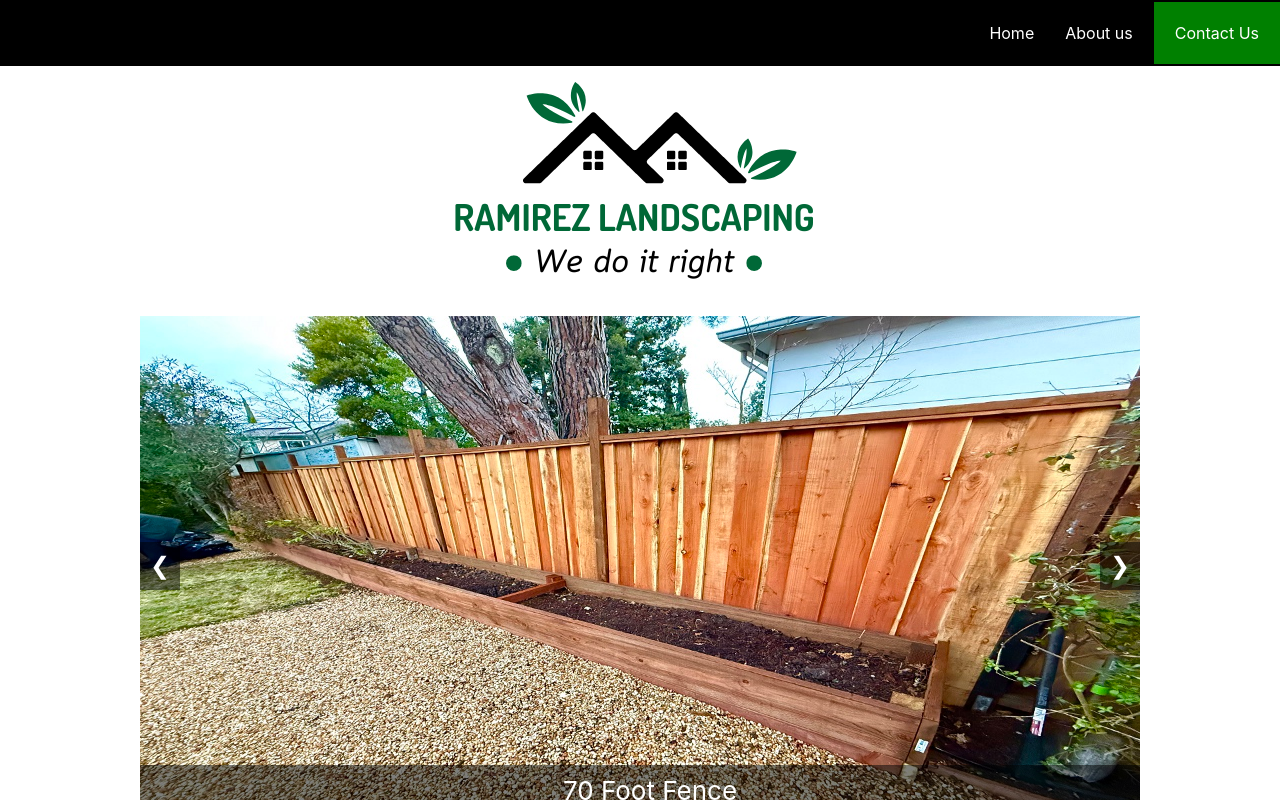
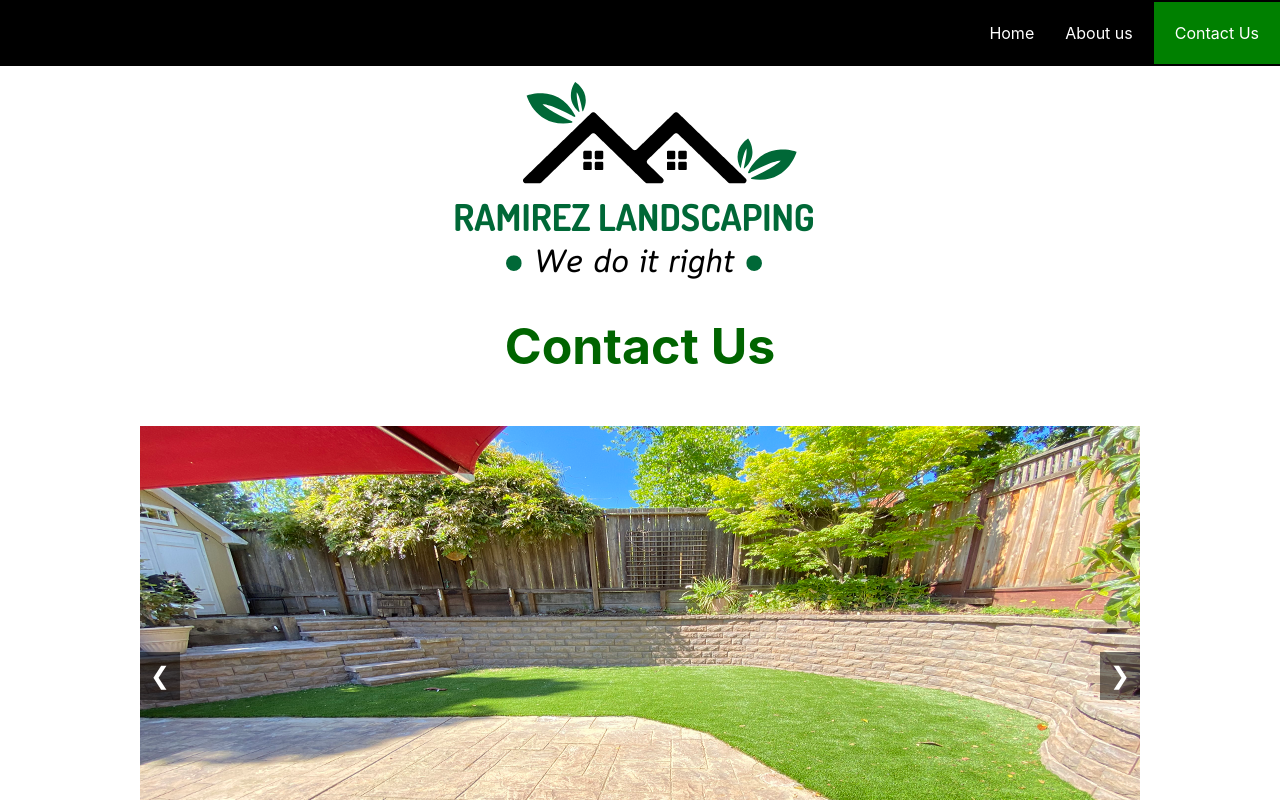
Before and after one commit to OsbaldoRamirez-create/my-app, a React (Create React App) app: page /contact in a window 1280 px wide. Shown: the top 800 px of the page. Built offline with nearby package versions, Linux system fonts and the light colour scheme.

Commit message:
switched slideshow

```diff
--- a/src/ContactPage.js
+++ b/src/ContactPage.js
@@ -3,13 +3,14 @@ import './Styles/ContactStyles.css';
 import Quote from './Components/Quote'
 import RamirezLogo from './Images/RamirezLogo.png';
 import Slideshow from './Components/Slideshow';
-import { yardImages2 } from './Components/SlideImages';
+import { yardImages } from './Components/SlideImages';
 
 export default function ContactPage() {
   return (
     <div className="contact-container">
         <img src={RamirezLogo} className="ramirezLogo"alt="Logo"/>
-        <Slideshow images={yardImages2}/>
+        <h1> Contact Us</h1>
+        <Slideshow images={yardImages}/>
         <div className='contact-intro'>
             <h2> Let us serve you!</h2>
             <p>
--- a/src/Styles/ContactStyles.css
+++ b/src/Styles/ContactStyles.css
@@ -1,6 +1,12 @@
 .contact-container{
    display: grid;
    justify-content: center;
+}
+.contact-container > h1{
+    color: darkgreen;
+    font-size: 50px;
+    margin-top: 0;
+    margin-bottom: 50px;
 }
 .contact-intro{
     margin: auto;
```
